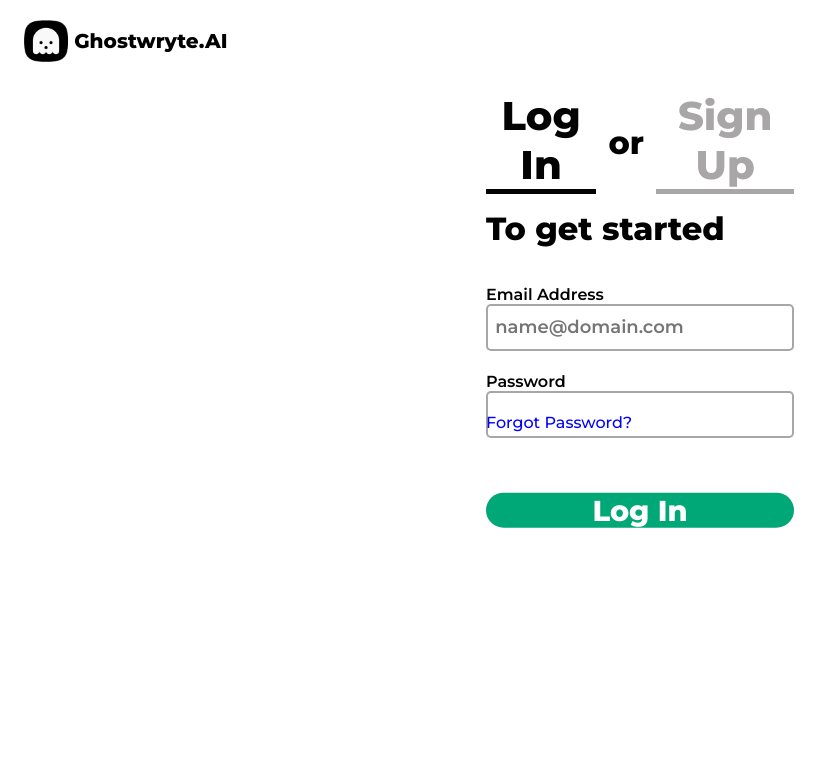
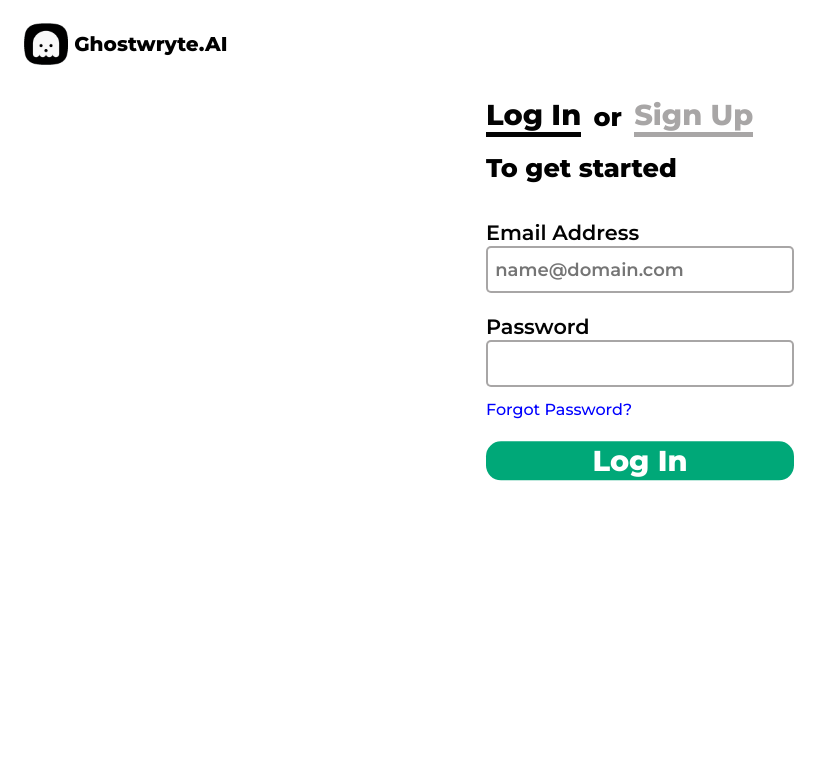
Before and after one commit to CS425Team46/Ghostwryrte.ai, a Flask app: page /accountCreation in a window 1280 px wide. Shown: the top 783 px of the page, without its empty margins (0-833 px from the left). Run offline with Flask 3, Linux system fonts and the light colour scheme; parts of the project's set-up code (start-up, migrations or seed data) failed here and were passed over; some libraries are stand-ins or nearby versions.

Commit message:
Macbook Styling Fixes
- There were multiple styling problems when viewing Ghostwryte on a MacBook Air. I changed some properties to be more dynamic so that they work properly on differently sized screens

```diff
--- a/FrontEnd/static/styleLarge.css
+++ b/FrontEnd/static/styleLarge.css
@@ -97,7 +97,7 @@ pre {
 
 }
 .logoImg {
-    max-width: 3.1rem;
+    max-width: clamp(2rem, 2.7rem, 3.5rem);
     height:  auto;
 }
 .shrinkImg{
@@ -114,7 +114,8 @@ pre {
     display: flex;
     font-family: "Poppins", sans-serif;
     font-weight: 800;
-    font-size: 1.65rem;
+    font-size: clamp(.1rem, 1.2vw, 2rem);
+
 }
 .brandingText::after {
     content: attr(data-text);
@@ -956,7 +957,7 @@ pre {
     display: flex;
     justify-content: center;
     align-items: center;
-    width: 35%;
+    width: 12rem;
     height: 12%;
     border-radius: 5px;
     font-family: "Poppins", sans-serif;
@@ -1152,7 +1153,7 @@ pre {
     height: auto;
   }
   .loginBrandText{
-    font-size: 1.25rem;
+    font-size: clamp(1rem, 1.25rem, 1.6rem);
     font-weight: 800;
     font-family: "Montserrat", sans-serif;
   }
@@ -1187,7 +1188,7 @@ pre {
     text-align: left;
     font-family: "Montserrat", sans-serif;
     font-weight: 800;
-    font-size: 2rem;
+    font-size: clamp(1.6rem, 2vw, 2rem);
   }
   .innerTextGrouping.two{
     margin: 5% 0 0 0;
@@ -1206,7 +1207,7 @@ pre {
     border: none;
     font-family: "Montserrat", sans-serif;
     font-weight: 800;
-    font-size: 2.5rem;
+    font-size: clamp(1.8rem, 2.1vw, 2.3rem);
     border-bottom: 5px solid var(--textColor);
     color: var(--textColor  );
     margin-bottom: -5px;
@@ -1226,7 +1227,7 @@ pre {
     border: none;
     font-family: "Montserrat", sans-serif;
     font-weight: 800;
-    font-size: 2.5rem;
+    font-size: clamp(1.8rem, 2.1vw, 2.3rem);
     color: var(--deselectedColor);
     border-bottom: 5px solid var(--deselectedColor);
     margin: 0 0 0 4%;
@@ -1242,7 +1243,8 @@ pre {
   }
   .loginText{
     font-family: "Montserrat", sans-serif;
-    margin: 0;
+    font-size: clamp(1rem, 1.3rem, 5rem);
+    margin-bottom:clamp(.1%, .3%, .4%);
   }
   .loginText.conf{
     opacity: 0;
@@ -1307,9 +1309,9 @@ pre {
     background: none;
     outline: none;
     border: none;
-    transform: translateY(-700%);
+    transform: translateY(clamp(-10rem, -6.5vw, -6.5rem));
     transition: all .2s ease;
-  }
+}
   .passResetButton.removed{
     opacity: 0;
   }
@@ -1321,6 +1323,7 @@ pre {
     color: blue;
     font-family: "Montserrat", sans-serif;
     font-weight: 500;
+    font-size: clamp(.7rem, 1rem, 1.2rem);
 }
 
 .resetContainer{
@@ -1383,7 +1386,7 @@ pre {
     padding: 2%;
     border: 0;
     transform: translateY(-207%);
-    border-radius: 18px;
+    border-radius: clamp(10px, 15px, 18px);
     transition: transform 0.5s ease, box-shadow 0.5s ease;
 
   }
--- a/FrontEnd/static/styleSmall.css
+++ b/FrontEnd/static/styleSmall.css
@@ -438,10 +438,10 @@ pre {
   height: 70%;
   width: 90%;
   background-color: var(--mainColor);
+  border: 3px solid var(--secondaryColor);
+  outline: none;
   border-radius: 10px;
-  box-shadow: 0 0 10px rgba(0, 0, 0, 0.4);
-}
-
+}
 
 .queryBox {
 
--- a/FrontEnd/static/styleXLarge.css
+++ b/FrontEnd/static/styleXLarge.css
@@ -44,10 +44,6 @@
     }
 
     @media only screen and (min-width: 1921px) {
-
-
-
-
 
     .brandingBoxWrapper{
         display: flex;
@@ -686,7 +682,7 @@
         border-radius: 5px;
         font-family: "Poppins", sans-serif;
         font-weight: 600;
-        font-size: 2.4rem;
+        font-size: 2.6rem;
         border: 1px solid black;
         background: var(--mainAccentColor);
         color: var(--mainColor);
@@ -737,12 +733,12 @@
 
 
       .logoImgAcc{
-        width: 2.75rem;
+        width: clamp(4rem, 5rem, 6rem);
         margin: 0 .5% 0 0;
         height: auto;
       }
       .loginBrandText{
-        font-size: 1.25rem;
+        font-size: clamp(1.75rem, 2rem, 3.2rem);
         font-weight: 800  ;
         font-family: "Montserrat", sans-serif;
       }
@@ -792,7 +788,7 @@
       }
 
     .passResetButton{
-    transform: translateY(-850%);
+        transform: translateY(-920%);
     }
     .resetContainer{
         gap: 3%;
@@ -815,7 +811,7 @@
         height: 7%;
         font-size: 2rem;
         padding: 2%;
-        transform: translateY(-187%);
+        transform: translateY(-227%);
         border-radius: 20px;
         transition: transform 0.5s ease, box-shadow 0.5s ease;
     }
@@ -828,7 +824,7 @@
     }
 
     .ACSubmitButton:hover {
-        transform: translateY(-194%);
+        transform: translateY(-234%);
     }
     /* Toast */
 
```
Also changed, not shown: FrontEnd/static/javascript.mjs (+25 -24 lines). Lines whose indentation alone changed are shown as unchanged.
